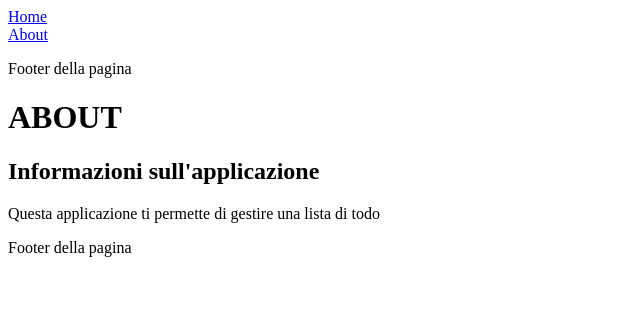
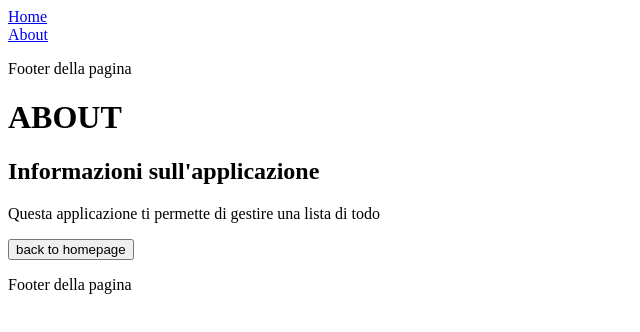
Before and after one commit to marinademinescu/nicoleo-react, a React (Vite) app: page /about in a window 1280 px wide. Shown: the top 332 px of the page, without its empty margins (0-640 px from the left). Built offline with nearby package versions, Linux system fonts and the light colour scheme.

Commit message:
aboutbutton

```diff
--- a/src/pages/About.jsx
+++ b/src/pages/About.jsx
@@ -1,10 +1,19 @@
+import { useNavigate } from "react-router-dom"
 
 const About = () => {
+
+    const navigate = useNavigate()
+
+    const handleBacktoHome = () => {
+
+        navigate("/")
+    }
     return (
         <div>
             <h1>ABOUT</h1>
             <h2>Informazioni sull'applicazione</h2>
             <p>Questa applicazione ti permette di gestire una lista di todo</p>
+            <button onClick={handleBacktoHome}>back to homepage</button>
         </div>
     )
 }
```
